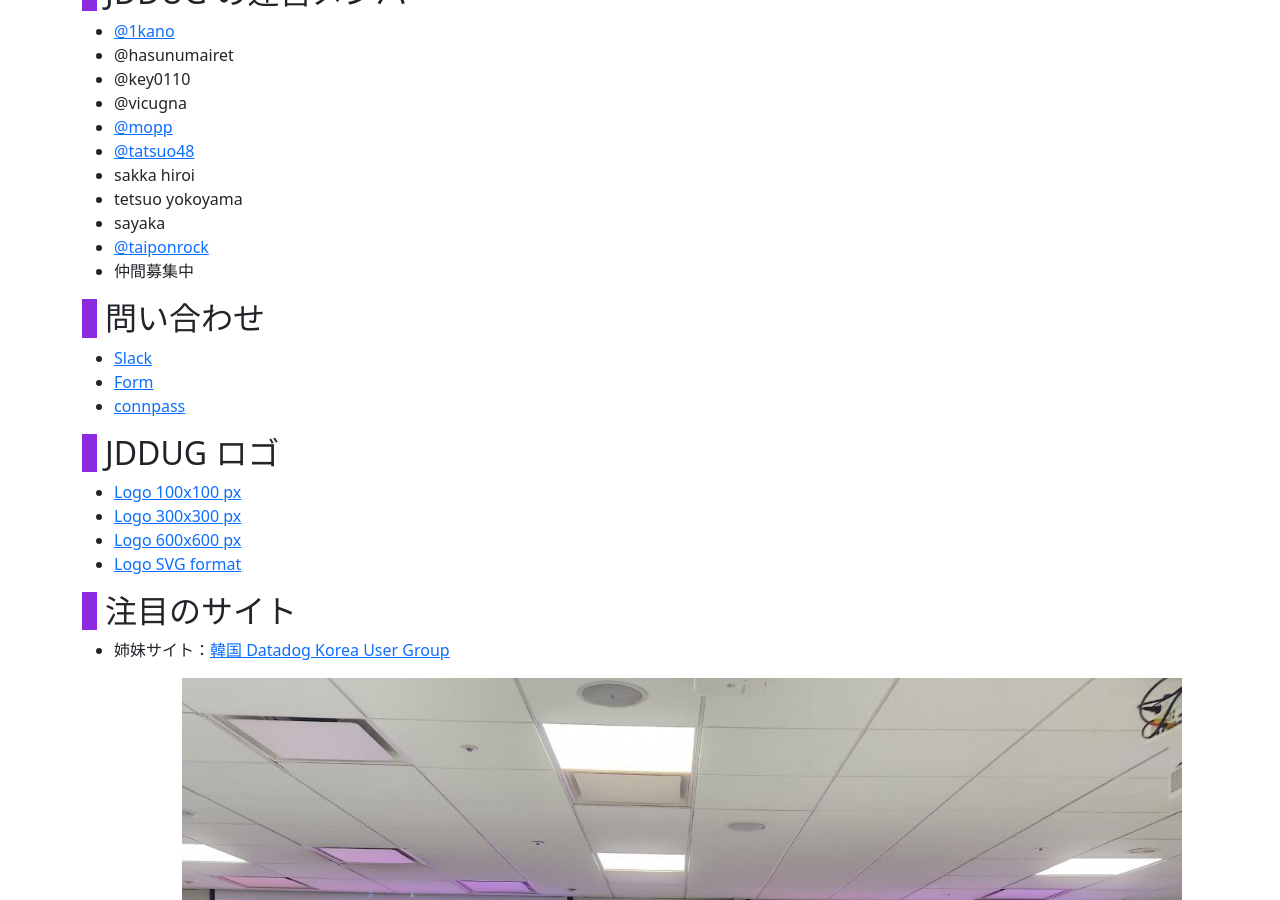
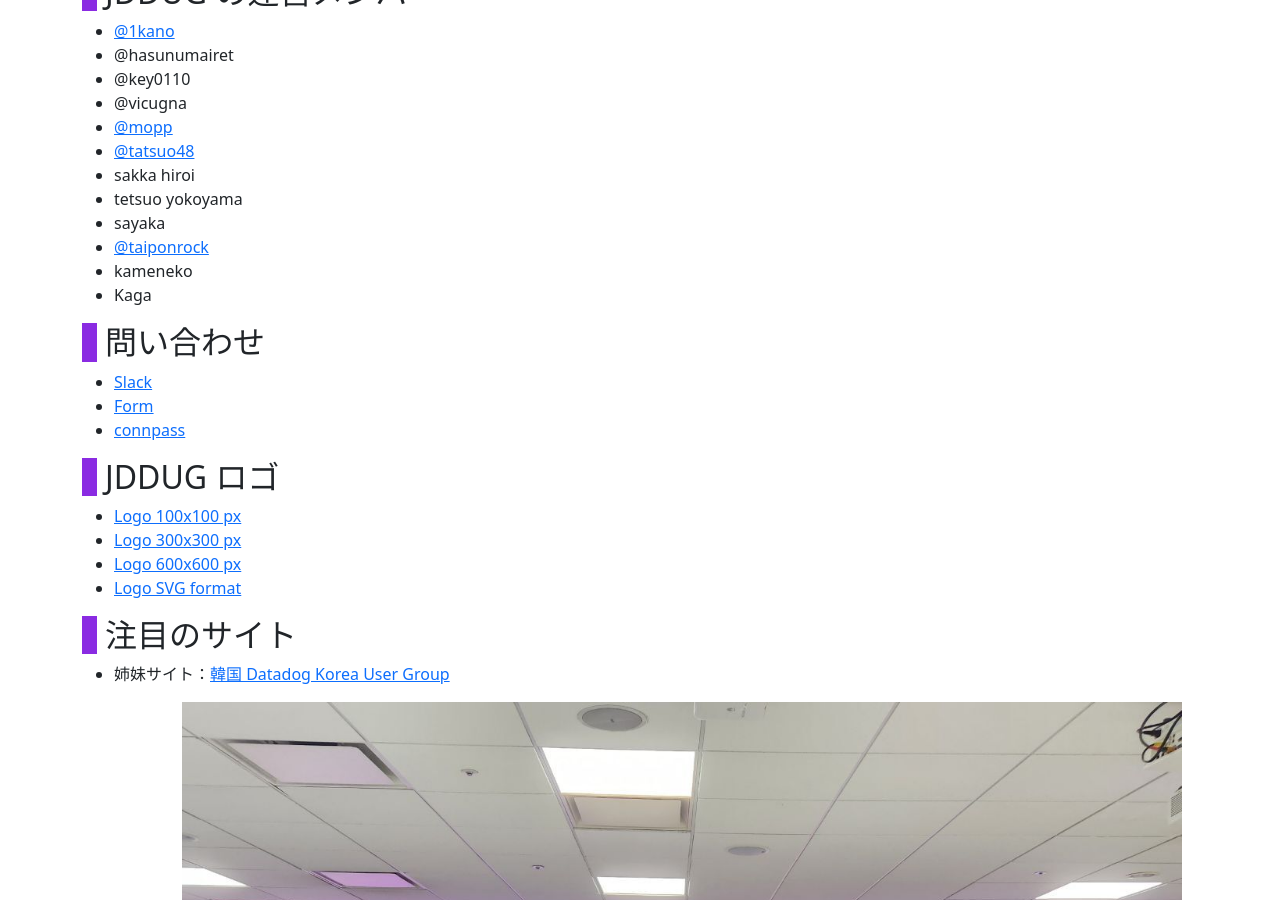
Before and after one commit to jdd-ug/jdd-ug.github.io, a Jekyll site: the page built from about.md, in a window 1280 px wide and 900 px high, scrolled down 923 px. Built offline with Jekyll 4.4.1, drawn with Linux system fonts in a browser that asks for light colours.

Commit message:
Update about.md

```diff
--- a/about.md
+++ b/about.md
@@ -26,7 +26,8 @@ JDDUG とは、Datadog クラウドサービスを利用するユーザーのコ
 - tetsuo yokoyama
 - sayaka
 - [@taiponrock](/authors/taiponrock)
-- 仲間募集中
+- kameneko
+- Kaga
 
 ## 問い合わせ
 
```
